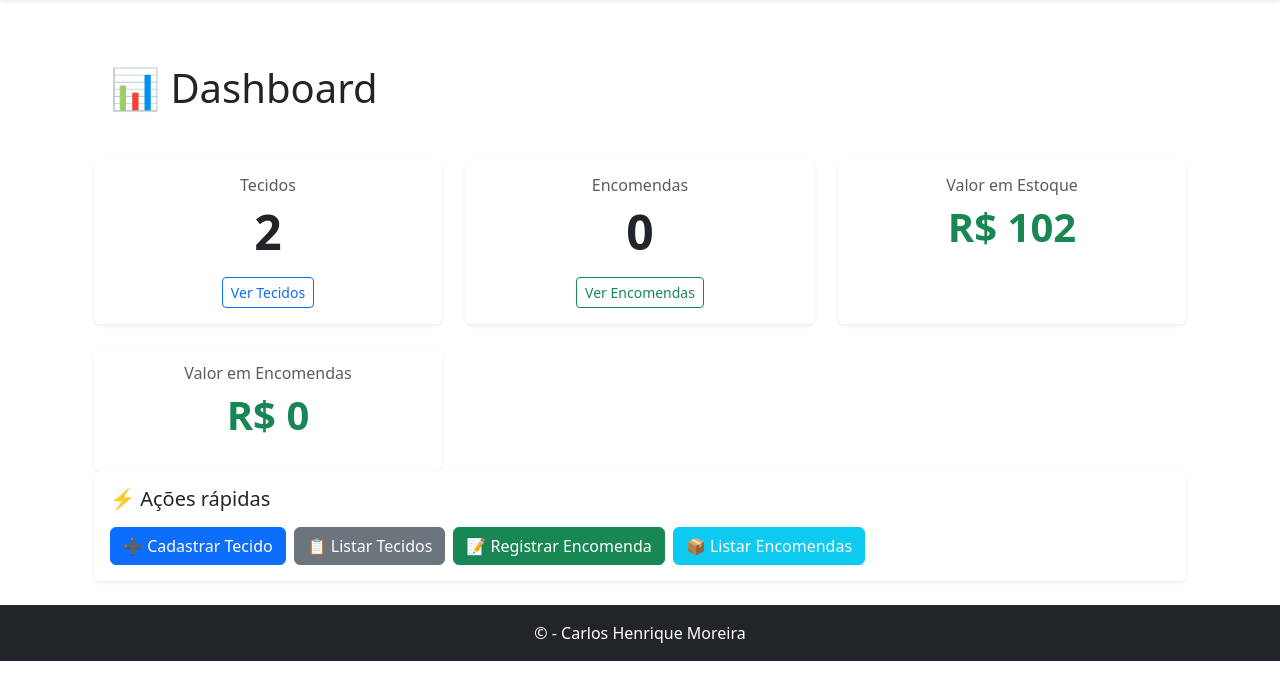
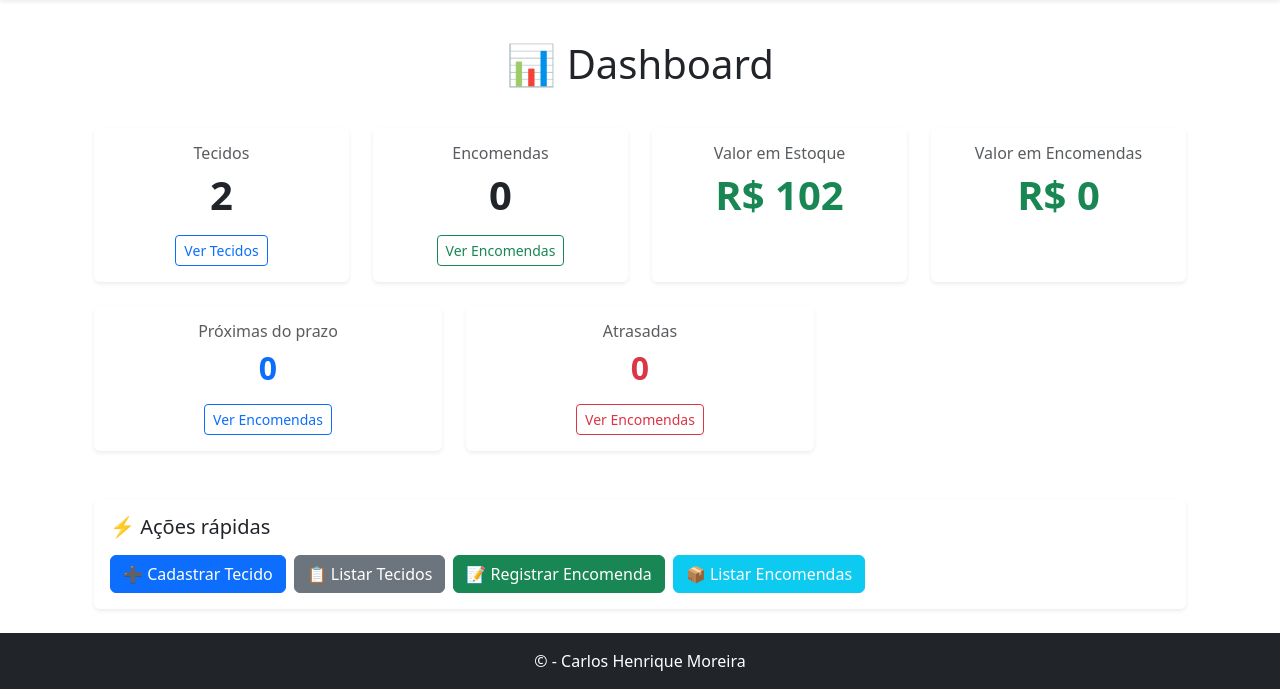
Before and after one commit to CARLOS4343/Loja_roupas, a Django app: page / in a window 1280 px wide. Shown: the part 138-827 px from the top of the page. Before the commit the page ends 799 px from the top, so only its background shows below. Run offline with Django 5.2, Linux system fonts and the light colour scheme; data comes from the database, SQL or seed files in the repository.

Commit message:
manutenção4

```diff
--- a/Estoque/models.py
+++ b/Estoque/models.py
@@ -10,7 +10,7 @@ class Tecido(models.Model):
         unique_together = ('nome', 'cor')  # garante que a combinação seja única
 
     preco = models.DecimalField(max_digits=10, decimal_places=2)
-    cor = models.CharField(max_length=50,unique=True)
+
 
 class Encomenda(models.Model):
 
--- a/Estoque/templates/estoque/home.html
+++ b/Estoque/templates/estoque/home.html
@@ -3,119 +3,106 @@
 {% block title %}Dashboard{% endblock %}
 
 {% block content %}
-
 <div class="container mt-4">
 
     <!-- Título -->
-    <div class="d-flex justify-content-between align-items-center mb-4">
-        <h1 class=" text-center p-3 mt-4">📊 Dashboard</h1>
+    <div class="text-center mb-4">
+        <h1 class="p-3 mt-4">📊 Dashboard</h1>
     </div>
 
-    <!-- Cards de resumo -->
-    <div class="row g-4">
-
+    <!-- Cards de resumo principais -->
+    <div class="row g-4 mb-4">
         <!-- Tecidos -->
-        <div class="col-md-4">
+        <div class="col-md-3">
             <div class="card text-center shadow-sm border-0 h-100">
                 <div class="card-body">
                     <h6 class="text-muted">Tecidos</h6>
-                    <p class="display-5 fw-semibold">{{ total_tecidos }}</p>
-                    <a href="{% url 'lista_tecidos' %}" class="btn btn-outline-primary btn-sm">
-                        Ver Tecidos
-                    </a>
+                    <p class="display-6 fw-semibold">{{ total_tecidos }}</p>
+                    <a href="{% url 'lista_tecidos' %}" class="btn btn-outline-primary btn-sm">Ver Tecidos</a>
                 </div>
             </div>
         </div>
 
         <!-- Encomendas -->
-        <div class="col-md-4">
+        <div class="col-md-3">
             <div class="card text-center shadow-sm border-0 h-100">
                 <div class="card-body">
                     <h6 class="text-muted">Encomendas</h6>
-                    <p class="display-5 fw-semibold">{{ total_encomendas }}</p>
-                    <a href="{% url 'listar_encomendas' %}" class="btn btn-outline-success btn-sm">
-                        Ver Encomendas
-                    </a>
+                    <p class="display-6 fw-semibold">{{ total_encomendas }}</p>
+                    <a href="{% url 'listar_encomendas' %}" class="btn btn-outline-success btn-sm">Ver Encomendas</a>
                 </div>
             </div>
         </div>
 
         <!-- Valor em Estoque -->
-        <div class="col-md-4">
+        <div class="col-md-3">
             <div class="card text-center shadow-sm border-0 h-100">
                 <div class="card-body">
                     <h6 class="text-muted">Valor em Estoque</h6>
-                    <p class="display-6 fw-semibold text-success">
-                        R$ {{ valor_total_estoque }}
-                    </p>
+                    <p class="display-6 fw-semibold text-success">R$ {{ valor_total_estoque }}</p>
                 </div>
             </div>
         </div>
-            <div class="col-md-4">
+
+        <!-- Valor em Encomendas -->
+        <div class="col-md-3">
             <div class="card text-center shadow-sm border-0 h-100">
                 <div class="card-body">
                     <h6 class="text-muted">Valor em Encomendas</h6>
-                    <p class="display-6 fw-semibold text-success">
-                        R$ {{ valor_total_encomendas }}
-                    </p>
+                    <p class="display-6 fw-semibold text-success">R$ {{ valor_total_encomendas }}</p>
                 </div>
             </div>
         </div>
     </div>
-    <!-- Encomenda proxima a data de entrega -->
-    <div class="row g-4">
-        {% for encomenda in encomendas_proximas %}
-        <div class="col-md-4">
-            <div class="card text-center shadow-sm border-0 h-100">
-                <div class="card-body">
-                    <h6 class="text-muted">Encomenda #{{ encomenda.id }}</h6>
-                    <p class="mb-1">prazo_encomenda: {{ encomenda.data_entrega }}</p>
-                    <p class="mb-1">Status: {{ encomenda.status }}</p>
-                </div>
+
+ <!-- Cards de status de prazo -->
+<div class="row g-4 mb-4">
+
+    <!-- Próximas do prazo -->
+    <div class="col-md-4">
+        <div class="card shadow-sm border-0 text-center h-100">
+            <div class="card-body">
+                <h6 class="text-muted">Próximas do prazo</h6>
+                <h2 class="fw-bold text-primary">{{ count_proximas }}</h2>
+
+                <a href="{% url 'listar_encomendas' %}?filtro=proximas"
+                   class="btn btn-outline-primary btn-sm mt-2">
+                   Ver Encomendas
+                </a>
             </div>
         </div>
-        {% endfor %}
     </div>
-    <!-- Encomendas Atrasadas -->
 
-    <div class="row g-4">
-        {% for encomenda in encomendas_atrasadas %}
-        <div class="col-md-4">
-            <div class="card text-center shadow-sm border-0 h-100">
-                <div class="card-body">
-                    <h6 class="text-muted">Encomenda #{{ encomenda.id }}</h6>
-                    <p class="mb-1">prazo_encomenda: {{ encomenda.data_entrega }}</p>
-                    <p class="mb-1">Status: {{ encomenda.status }}</p>
-                </div>
-            </div>
-        </div>
-        {% endfor %}
-    </div>
-    <!-- Ações rápidas -->
-    <div class="card shadow-sm border-0 mt-5">
-        <div class="card-body">
-            <h5 class="mb-3">⚡ Ações rápidas</h5>
+    <!-- Atrasadas -->
+    <div class="col-md-4">
+        <div class="card shadow-sm border-0 text-center h-100">
+            <div class="card-body">
+                <h6 class="text-muted">Atrasadas</h6>
+                <h2 class="fw-bold text-danger">{{ count_atrasadas }}</h2>
 
-            <div class="d-flex flex-wrap gap-2">
-                <a href="{% url 'cadastro_tecido' %}" class="btn btn-primary">
-                    ➕ Cadastrar Tecido
-                </a>
-
-                <a href="{% url 'lista_tecidos' %}" class="btn btn-secondary">
-                    📋 Listar Tecidos
-                </a>
-
-                <a href="{% url 'registrar_encomenda' %}" class="btn btn-success">
-                    📝 Registrar Encomenda
-                </a>
-
-                <a href="{% url 'listar_encomendas' %}" class="btn btn-info text-white">
-                    📦 Listar Encomendas
+                <a href="{% url 'listar_encomendas' %}?filtro=atrasadas"
+                   class="btn btn-outline-danger btn-sm mt-2">
+                   Ver Encomendas
                 </a>
             </div>
         </div>
     </div>
 
 </div>
+    <!-- Ações rápidas -->
+    <div class="card shadow-sm border-0 mt-5">
+        <div class="card-body">
+            <h5 class="mb-3">⚡ Ações rápidas</h5>
+            <div class="d-flex flex-wrap gap-2">
+                <a href="{% url 'cadastro_tecido' %}" class="btn btn-primary">➕ Cadastrar Tecido</a>
+                <a href="{% url 'lista_tecidos' %}" class="btn btn-secondary">📋 Listar Tecidos</a>
+                <a href="{% url 'registrar_encomenda' %}" class="btn btn-success">📝 Registrar Encomenda</a>
+                <a href="{% url 'listar_encomendas' %}" class="btn btn-info text-white">📦 Listar Encomendas</a>
+            </div>
+        </div>
+    </div>
+
+</div>
+
 
 {% endblock %}
--- a/Estoque/templates/estoque/listar_encomendas.html
+++ b/Estoque/templates/estoque/listar_encomendas.html
@@ -43,6 +43,10 @@
                     {% endif %}
                 </td>
                <td>
+    {{ encomenda.data_entrega|date:"d/m/Y" }}
+</td>
+
+<td>
 {% if encomenda.status == 'ABERTA' %}
     <span class="badge bg-warning text-dark">Aberta</span>
 {% else %}
--- a/Estoque/views.py
+++ b/Estoque/views.py
@@ -1,33 +1,59 @@
-from datetime import timezone
+from datetime import datetime, timedelta
 from django.shortcuts import redirect, render
 from django.db.models import Sum, DecimalField
 from django.db.models import F
 from django.contrib import messages
 from decimal import Decimal, InvalidOperation
 from Estoque.models import Encomenda, Tecido
+from django.utils import timezone   # ✅ certo
+
 
 
 # Create your views here.
 def home(request):
+    hoje = timezone.now().date()
+    limite = hoje + timedelta(days=7)
+
     total_tecidos = Tecido.objects.count()
-    total_encomendas = Encomenda.objects.filter(status='ABERTA').count()
+
+    total_encomendas = Encomenda.objects.filter(
+        status='ABERTA'
+    ).count()
+
     valor_total_estoque = Tecido.objects.aggregate(
         total_valor=Sum(F('metragem') * F('preco'), output_field=DecimalField())
     )['total_valor'] or 0
+
     valor_total_encomendas = Encomenda.objects.filter(
         status='ABERTA'
     ).aggregate(
         total_valor=Sum('price', output_field=DecimalField())
     )['total_valor'] or 0
 
-    context={
+    #  Encomendas atrasadas
+    encomendas_atrasadas = Encomenda.objects.filter(
+        data_entrega__isnull=False,
+        data_entrega__lt=hoje,
+        status='ABERTA'
+    )
+
+    #  Encomendas próximas do prazo
+    encomendas_proximas = Encomenda.objects.filter(
+        data_entrega__isnull=False,
+        data_entrega__range=(hoje, limite),
+        status='ABERTA'
+    )
+
+    context = {
         'total_tecidos': total_tecidos,
         'total_encomendas': total_encomendas,
         'valor_total_estoque': valor_total_estoque,
         'valor_total_encomendas': valor_total_encomendas,
+        'count_proximas': encomendas_proximas.count(),
+        'count_atrasadas': encomendas_atrasadas.count(),
     }
-    return render(request, 'estoque/home.html' , context)
 
+    return render(request, 'estoque/home.html', context)
 def cadastro_tecido(request):
     if request.method == 'POST':
 
@@ -123,7 +149,16 @@ def registrar_encomenda(request):
             )
             return redirect('registrar_encomenda')
 
-        # Cria a encomenda
+        # Converte a data de entrega (se enviada)
+        data_entrega = None
+        if data_entrega_str:
+            try:
+                data_entrega = datetime.strptime(data_entrega_str, "%Y-%m-%d").date()
+            except ValueError:
+                messages.error(request, "Data de entrega inválida.")
+                return redirect('registrar_encomenda')
+
+        # Cria a encomenda com o campo correto
         Encomenda.objects.create(
             nomeCliente=nome_cliente,
             modelo=modelo,
@@ -132,7 +167,7 @@ def registrar_encomenda(request):
             metragem=metragem,
             descricao=descricao,
             price=price,
-            data_entrega_str=data_entrega_str
+            data_entrega=data_entrega  # ✅ campo correto
         )
 
         # Atualiza estoque com F() para evitar condições de corrida
@@ -144,8 +179,29 @@ def registrar_encomenda(request):
 
 
 def listar_encomendas(request):
+
+    hoje = timezone.now().date()
+    limite = hoje + timedelta(days=7)
+
+    filtro = request.GET.get('filtro')
+
     encomendas = Encomenda.objects.all()
-    return render(request, 'estoque/listar_encomendas.html', {'encomendas': encomendas})
+
+    if filtro == 'atrasadas':
+        encomendas = encomendas.filter(
+            data_entrega__lt=hoje,
+            status='ABERTA'
+        )
+
+    elif filtro == 'proximas':
+        encomendas = encomendas.filter(
+            data_entrega__range=(hoje, limite),
+            status='ABERTA'
+        )
+
+    return render(request, 'estoque/listar_encomendas.html', {
+        'encomendas': encomendas
+    })
 
 def editar_encomenda(request, encomenda_id):
     encomenda = Encomenda.objects.get(id=encomenda_id)
--- a/requirements.txt
+++ b/requirements.txt
@@ -6,3 +6,4 @@ packaging==26.0
 psycopg2-binary==2.9.11
 setuptools==82.0.0
 sqlparse==0.5.5
+python-dotenv==1.0.0
```
Also changed, not shown: Estoque/templates/estoque/editar_encomenda.html (+8 -0 lines), Estoque/templates/estoque/registrar_encomenda.html (+7 -0 lines), Loja/settings.py (+10 -3 lines), Estoque/migrations/0011_alter_tecido_cor.py (added). Lines whose indentation alone changed are shown as unchanged.
